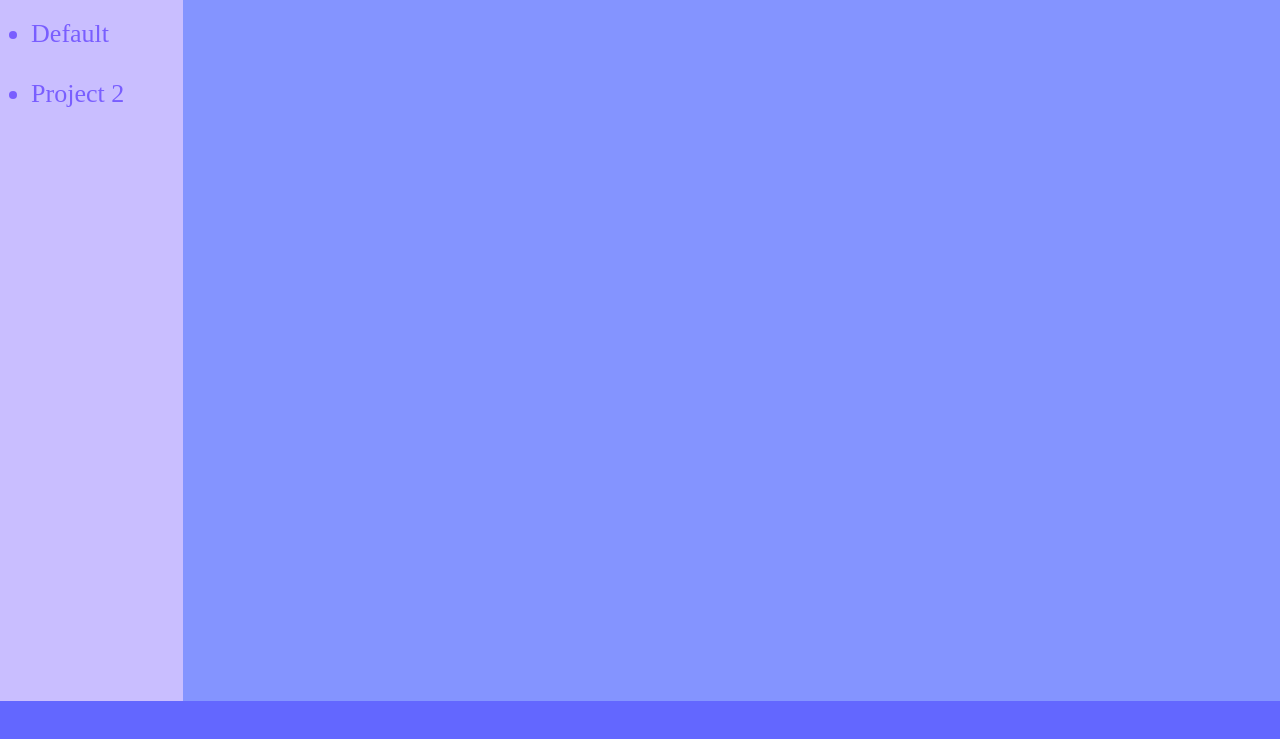
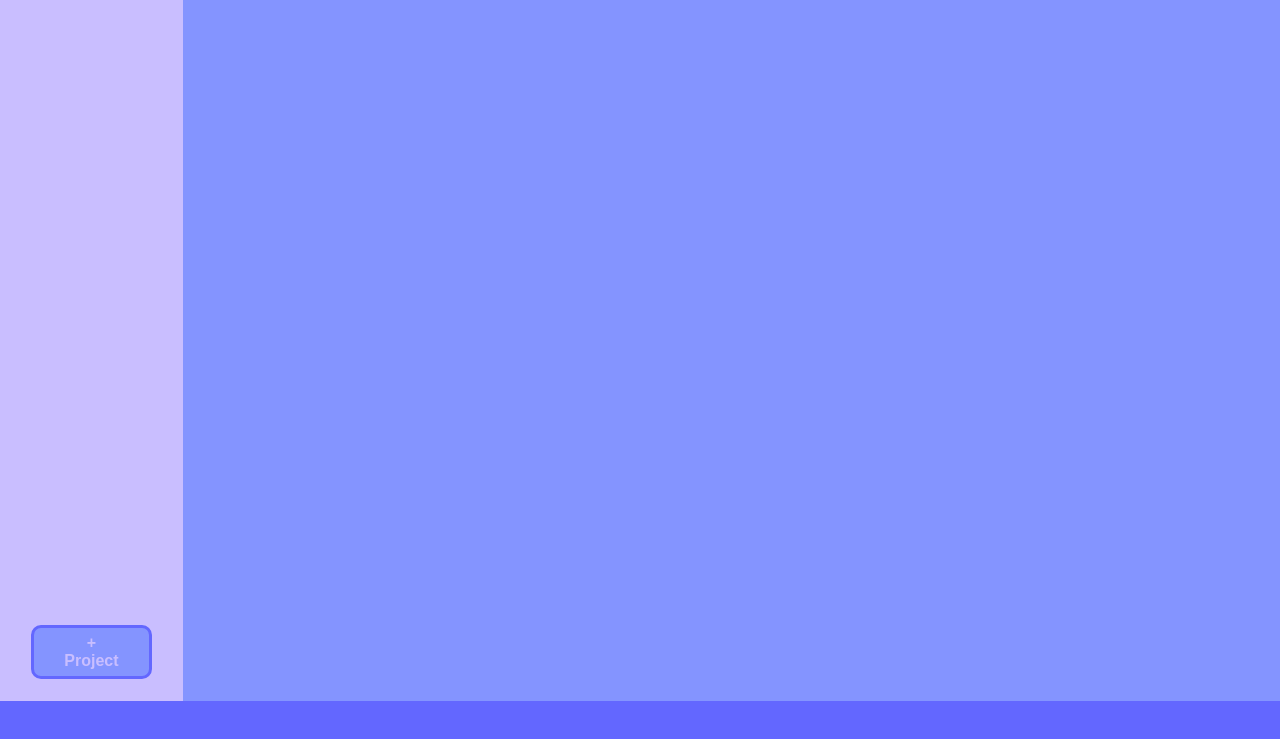
Before and after one commit to Z-K11/toDoList, a website built with webpack: page src/template.html in a window 1280 px wide. Shown: the part 51-790 px from the top of the page. Built offline with nearby package versions, Linux system fonts and the light colour scheme.

Commit message:
add a button for project creation

```diff
--- a/src/style.css
+++ b/src/style.css
@@ -52,10 +52,32 @@ header
     padding : 12% 17%;
     font-size: 2.6rem;
     color: var(--fontMainDark);
+    display: flex;
+    flex-direction: column;
 }
 .projects>ul
 {
     display: flex;
     flex-direction: column;
     gap:3rem;
+    flex : 1;
 }
+.projectCreator
+{
+    padding: 5% 20%;
+    background-color: var(--mainBackground);
+    border : 0.3rem solid var(--mainDark);
+    border-radius: 1rem;
+    font-size: 1.6rem;
+    color:var(--fontMain);
+    font-weight: bolder;
+}
+.createProject
+{
+    display: flex;
+    justify-content: center;
+}
+.projectCreator:hover
+{
+    color: var(--mainDark);
+}
--- a/src/template.html
+++ b/src/template.html
@@ -14,9 +14,10 @@
     <div class="wrapper">
         <div class="projects">
             <ul class="projectsList">
-                <li>Default</li>
-                <li>Project 2</li>
             </ul>
+            <div class="createProject">
+                <button class="projectCreator">+ Project</button>
+            </div>
         </div>
         <div class="tasks"></div>
     </div>
```
